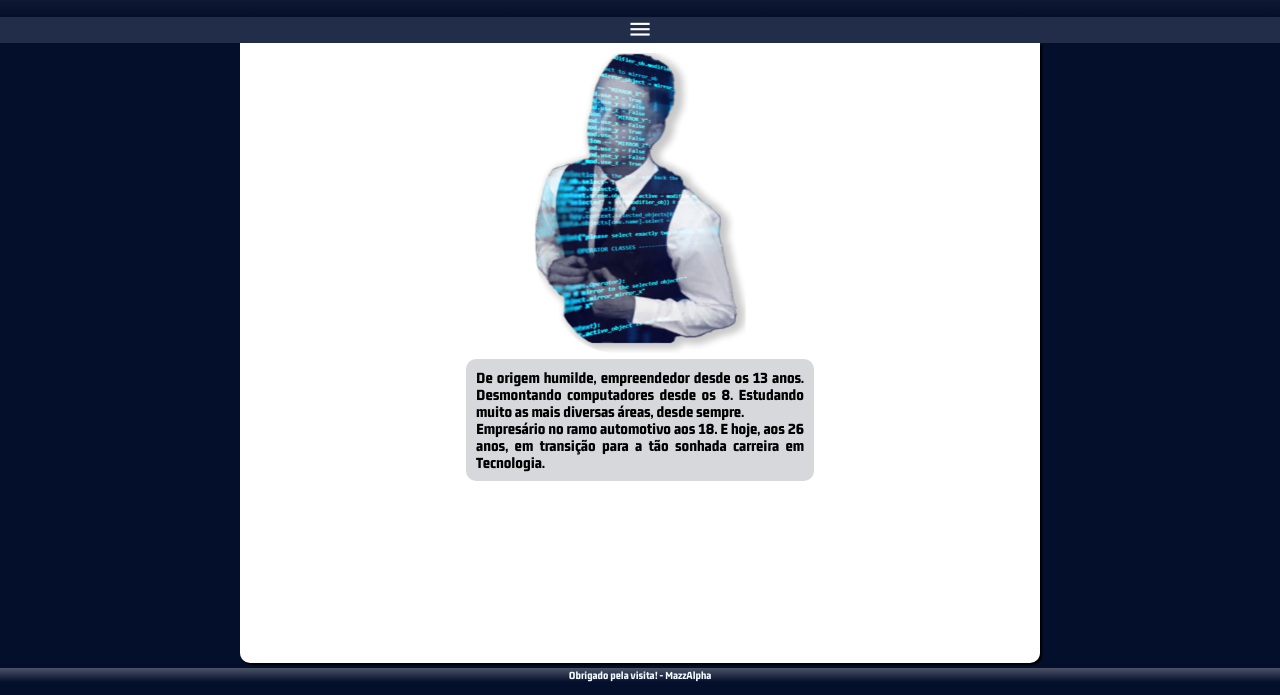
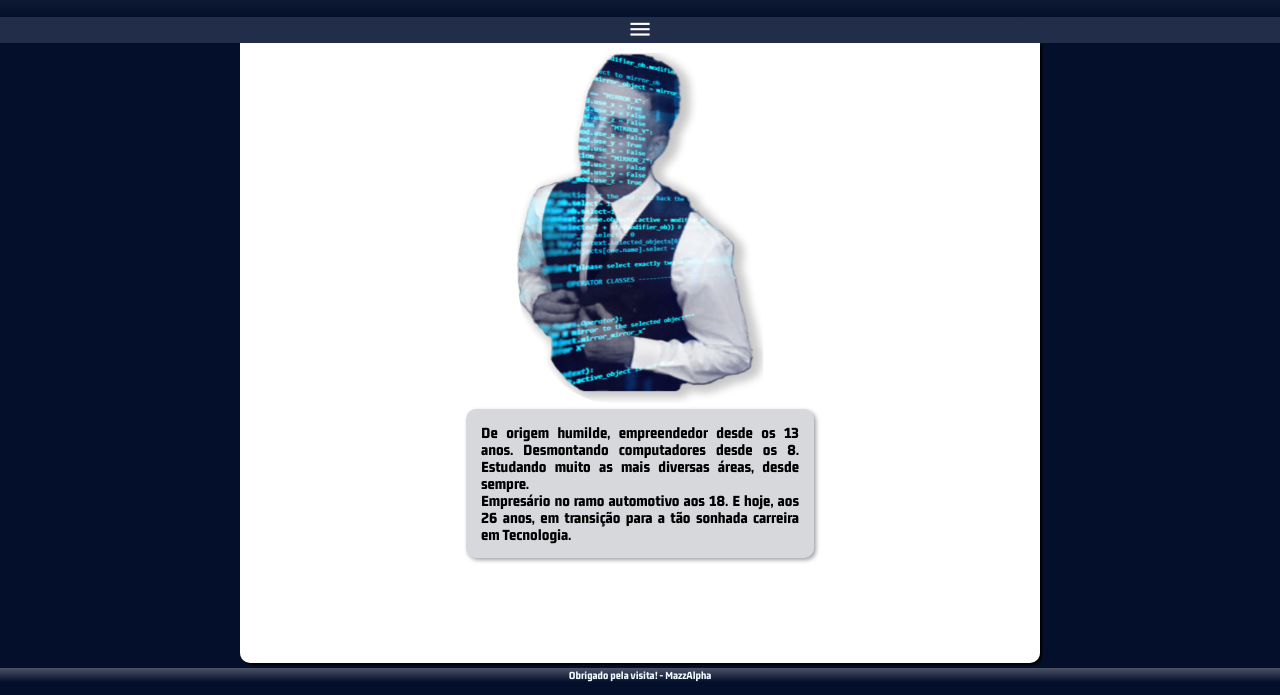
Before and after one commit to JuanFrancisquini/JuanMazzaro, a plain HTML site: page index.html in a window 1280 px wide. Shown: the part 105-800 px from the top of the page. Drawn offline with Linux system fonts and the light colour scheme; a web font is replaced by a local one.

Commit message:
Update style.css

```diff
--- a/styles/style.css
+++ b/styles/style.css
@@ -106,7 +106,7 @@ main{
 
 div.conteudo{
     position: relative;
-    height: 426px;
+    height: 476px;
     width: 100%;
 }
 
@@ -115,7 +115,7 @@ div.img{
     position: absolute;
     width: max-content;
     margin-top: 10px;
-    height: 300px;
+    height: 350px;
     top: 0;
     left: 50%;
     transform: translate(-50%);
@@ -126,13 +126,14 @@ div.introducao{
     position: absolute;
     background-color: #4c53673a;
     border-radius: 10px;
-    padding: 10px;
+    padding: 15px;
     margin-top: 5px;
     text-align: justify;
     width: 348px;
-    top: 73%;
+    top: 76%;
     left: 50%;
     transform: translate(-50%);
+    box-shadow: 2px 2px 4px rgba(0, 0, 0, 0.378);
 }
 
 div > img{
```
